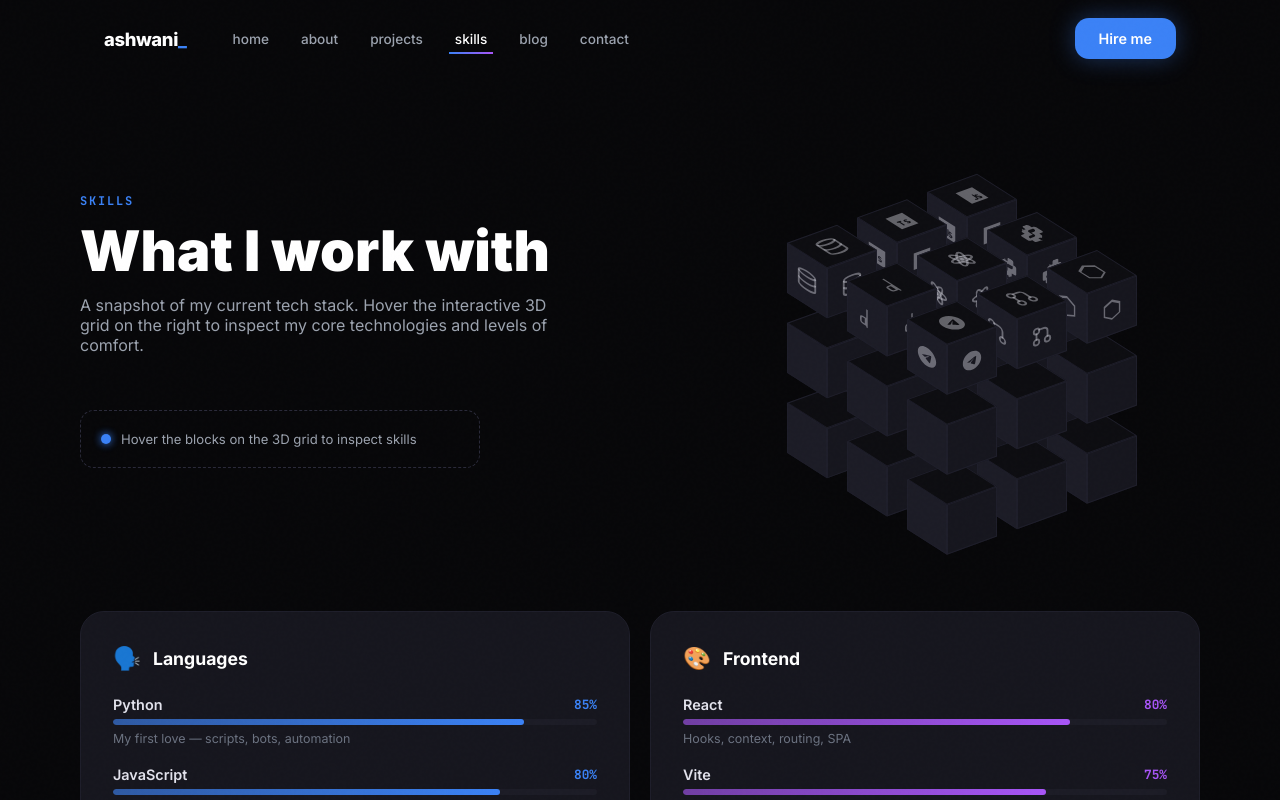
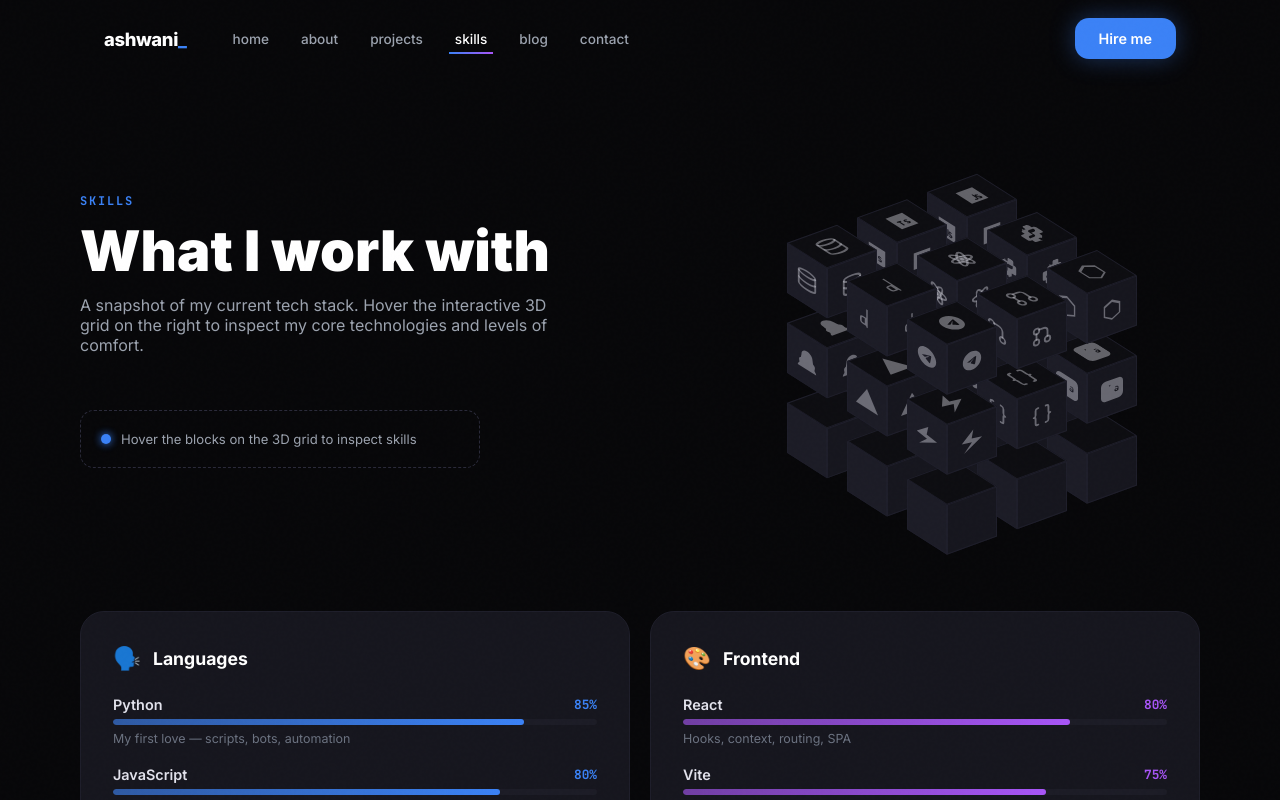
Before and after one commit to lets-make-ashwani/portfolio-website, a React (Vite) app: page /skills in a window 1280 px wide. Shown: the top 800 px of the page. Built offline with nearby package versions, Linux system fonts and the light colour scheme.

Commit message:
fill all 10 empty black cubes with new skill icons

```diff
--- a/src/pages/Skills.jsx
+++ b/src/pages/Skills.jsx
@@ -65,15 +65,26 @@
 ];
 
 const cubeSkills = [
-  { name: 'Python',     level: 85, color: '#3b82f6', note: 'My core language — used for automation scripts, scrapers, and Telegram bots' },
-  { name: 'React',      level: 80, color: '#a855f7', note: 'Modern UI library — building reusable states, hooks, and responsive frontends' },
-  { name: 'Django',     level: 70, color: '#22c55e', note: 'Python backend framework — designing secure schemas, ORMs, and REST APIs' },
-  { name: 'JavaScript', level: 80, color: '#f59e0b', note: 'Interactive web experiences — client-side rendering and async browser APIs' },
-  { name: 'TypeScript', level: 65, color: '#06b6d4', note: 'Type-safe programming — scaling components with interfaces and generics' },
-  { name: 'SQL',        level: 70, color: '#ec4899', note: 'Relational databases — writing efficient queries, indices, and database joins' },
-  { name: 'Node.js',    level: 65, color: '#10b981', note: 'Server-side javascript runtime — building microservices and REST endpoints' },
-  { name: 'Git/GitHub', level: 82, color: '#6366f1', note: 'Version control — managing branches, pull requests, and open-source contributions' },
-  { name: 'Telegram API', level: 75, color: '#14b8a6', note: 'Automated chatbots — integration with webhooks, message polling, and commands' }
+  // ── Top layer (iVal = 3) ─────────────────────────────────────────────────
+  { name: 'Python',       level: 85, color: '#3b82f6', note: 'My core language — used for automation scripts, scrapers, and Telegram bots' },
+  { name: 'React',        level: 80, color: '#a855f7', note: 'Modern UI library — building reusable states, hooks, and responsive frontends' },
+  { name: 'Django',       level: 70, color: '#22c55e', note: 'Python backend framework — designing secure schemas, ORMs, and REST APIs' },
+  { name: 'JavaScript',   level: 80, color: '#f59e0b', note: 'Interactive web experiences — client-side rendering and async browser APIs' },
+  { name: 'TypeScript',   level: 65, color: '#06b6d4', note: 'Type-safe programming — scaling components with interfaces and generics' },
+  { name: 'SQL',          level: 70, color: '#ec4899', note: 'Relational databases — writing efficient queries, indices, and database joins' },
+  { name: 'Node.js',      level: 65, color: '#10b981', note: 'Server-side javascript runtime — building microservices and REST endpoints' },
+  { name: 'Git/GitHub',   level: 82, color: '#6366f1', note: 'Version control — managing branches, pull requests, and open-source contributions' },
+  { name: 'Telegram API', level: 75, color: '#14b8a6', note: 'Automated chatbots — integration with webhooks, message polling, and commands' },
+  // ── Middle layer (iVal = 2) — previously empty black cubes ───────────────
+  { name: 'Docker',       level: 40, color: '#2496ed', note: 'Containerization — learning to package apps into portable Docker containers' },
+  { name: 'Next.js',      level: 50, color: '#e2e8f0', note: 'Full-stack React — exploring the App Router, SSR, and edge functions' },
+  { name: 'Vercel',       level: 80, color: '#8b8b8b', note: 'Deployment platform — all my live projects are shipped and hosted here' },
+  { name: 'CSS/Flexbox',  level: 88, color: '#a78bfa', note: 'Layouts & animations — grid, flexbox, custom properties, and keyframes' },
+  { name: 'Framer Motion',level: 60, color: '#e0176c', note: 'UI animation library — powering all the transitions in this portfolio' },
+  { name: 'Linux',        level: 65, color: '#fcc624', note: 'Command-line comfort — shell scripts, file management, and SSH workflows' },
+  { name: 'MySQL',        level: 70, color: '#00758f', note: 'Open-source RDBMS — designing schemas, relations, and optimised queries' },
+  { name: 'REST APIs',    level: 78, color: '#ff6b35', note: 'API design & consumption — building, testing, and integrating REST services' },
+  { name: 'Vite',         level: 75, color: '#bd34fe', note: 'Lightning-fast build tool — HMR, ESM bundling, and modern dev tooling' },
 ];
 
 function getSkillIcon(name) {
@@ -139,6 +150,61 @@
       return (
         <svg viewBox="0 0 24 24" fill="currentColor" className="skills-cube-icon">
           <path d="M12 2C6.48 2 2 6.48 2 12s4.48 10 10 10 10-4.48 10-10S17.52 2 12 2zm4.64 6.8c-.15 1.58-.8 5.42-1.13 7.19-.14.75-.42 1-.68 1.03-.58.05-1.02-.38-1.58-.75-.88-.58-1.38-.94-2.23-1.5-.99-.65-.35-1.01.22-1.59.15-.15 2.71-2.48 2.76-2.69a.2.2 0 0 0-.05-.18c-.06-.05-.14-.03-.2-.02-.08.02-1.3 1.02-3.66 2.61-.34.24-.65.35-.93.34-.31 0-.91-.17-1.36-.32-.55-.18-.99-.28-.95-.58.02-.16.24-.32.66-.49 2.58-1.12 4.31-1.86 5.17-2.21 2.47-.99 2.98-1.16 3.31-1.17.07 0 .23.02.34.1.09.07.12.17.13.27 0 .06-.01.2-.02.27z"/>
+        </svg>
+      );
+    case 'Docker':
+      return (
+        <svg viewBox="0 0 24 24" fill="currentColor" className="skills-cube-icon">
+          <path d="M13.5 9H15V7.5h-1.5V9zm-3 0H12V7.5h-1.5V9zm-3 0H9V7.5H7.5V9zM12 6h1.5V4.5H12V6zm-3 0H10.5V4.5H9V6zm9.9 3.45c-.37-.26-.97-.37-1.45-.31-.06-.51-.3-1-.72-1.37l-.24-.22-.25.21c-.3.26-.58.7-.67 1.12-.08.4 0 .8.19 1.13-.28.14-.57.2-.88.2H2.1l-.05.3c-.1.62-.1 2.54 1.14 3.88.94 1.02 2.38 1.54 4.26 1.54 4.04 0 7.03-1.83 8.44-5.16.55.01 1.75.02 2.37-1.12l.12-.21-.39-.22zM4.5 10.5H6V12H4.5v-1.5zm3 0H9V12H7.5v-1.5zm3 0H12V12h-1.5v-1.5zm3 0H15V12h-1.5v-1.5z"/>
+        </svg>
+      );
+    case 'Next.js':
+      return (
+        <svg viewBox="0 0 24 24" fill="currentColor" className="skills-cube-icon">
+          <path d="M11.572 0c-.176 0-.31.001-.358.007a19.76 19.76 0 0 1-.364.033C7.443.346 4.25 2.185 2.228 5.012a11.875 11.875 0 0 0-2.119 5.243c-.096.659-.108.854-.108 1.747s.012 1.089.108 1.748c.652 4.506 3.86 8.292 8.209 9.695.779.25 1.6.422 2.534.525.363.04 1.935.04 2.299 0 1.611-.178 2.977-.577 4.323-1.264.207-.106.247-.134.219-.158-.02-.013-.9-1.193-1.955-2.62l-1.919-2.592-2.404-3.558a338.739 338.739 0 0 0-2.422-3.556c-.009-.002-.018 1.579-.023 3.51-.007 3.38-.01 3.515-.052 3.595a.426.426 0 0 1-.206.214c-.075.037-.14.044-.495.044H7.81l-.108-.068a.438.438 0 0 1-.157-.171l-.05-.106.006-4.703.007-4.705.072-.092a.645.645 0 0 1 .174-.143c.096-.047.134-.051.54-.051.478 0 .558.018.682.154.035.038 1.337 1.999 2.895 4.361a10760.433 10760.433 0 0 0 4.735 7.17l1.9 2.879.096-.063a12.317 12.317 0 0 0 2.466-2.163 11.944 11.944 0 0 0 2.824-6.134c.096-.66.108-.854.108-1.748 0-.893-.012-1.088-.108-1.747-.652-4.506-3.859-8.292-8.208-9.695a12.597 12.597 0 0 0-2.499-.523A33.119 33.119 0 0 0 11.573 0z"/>
+        </svg>
+      );
+    case 'Vercel':
+      return (
+        <svg viewBox="0 0 24 24" fill="currentColor" className="skills-cube-icon">
+          <path d="M24 22.525H0l12-21.05 12 21.05z"/>
+        </svg>
+      );
+    case 'CSS/Flexbox':
+      return (
+        <svg viewBox="0 0 24 24" fill="currentColor" className="skills-cube-icon">
+          <path d="M1.5 0l1.77 19.9L12 22.5l8.73-2.6L22.5 0zm18.4 5H5.2l.3 3.4h11.6l-.7 7.1-4.4 1.2-4.4-1.2-.3-3.3H10l.1 1.8 1.9.5 1.9-.5.2-2.3H6.7l-.6-7z"/>
+        </svg>
+      );
+    case 'Framer Motion':
+      return (
+        <svg viewBox="0 0 24 24" fill="currentColor" className="skills-cube-icon">
+          <path d="M4 0h16v8h-8zM4 8h8l8 8H4zM4 16h8v8z"/>
+        </svg>
+      );
+    case 'Linux':
+      return (
+        <svg viewBox="0 0 24 24" fill="currentColor" className="skills-cube-icon">
+          <path d="M20.581 19.049c-.55-.446-.336-1.589-.159-2.411.108-.501.22-1.01.22-1.496 0-1.119-.568-2.087-1.952-2.733C18.604 10.855 18 9.524 18 8c0-3.313-2.686-6-6-6S6 4.687 6 8c0 1.524-.604 2.855-.69 4.409-1.384.646-1.952 1.614-1.952 2.733 0 .486.112.995.22 1.496.177.822.391 1.965-.159 2.411C2.97 19.7 2 20.5 2 22h20c0-1.5-.97-2.3-1.419-2.951z"/>
+        </svg>
+      );
+    case 'MySQL':
+      return (
+        <svg viewBox="0 0 24 24" fill="currentColor" className="skills-cube-icon">
+          <path d="M16.405 5.501c-.115 0-.193.014-.274.033v.013h.014c.054.104.146.19.246.274l.066.06v-.014c.055-.02.115-.045.14-.1a.33.33 0 0 0-.192-.266zM5.001 1C2.239 1 0 3.24 0 6.001v11.998C0 20.761 2.239 23 5.001 23h13.998C21.761 23 24 20.761 24 18.001V6.001A5.001 5.001 0 0 0 18.999 1H5.001zm11.698 14.293c-1.208 0-2.047-.66-2.047-1.596 0-.963.861-1.606 2.047-1.606.558 0 1.052.131 1.453.359v-.86c0-.617-.417-.969-1.146-.969-.52 0-.981.149-1.33.38l-.358-.771c.459-.282 1.071-.462 1.726-.462 1.214 0 1.99.56 1.99 1.621v3.035c-.416.56-1.067.869-1.735.869zm-.069-2.595c-.538 0-.887.283-.887.7 0 .412.349.7.887.7.419 0 .779-.162 1.029-.434v-.534c-.257-.271-.617-.432-1.029-.432zm-3.956 2.486l-1.965-6.19H9.34l1.93 6.19h1.404zm-5.85-6.19L8.73 14.95h1.329l1.884-5.956H10.61zm1.883-.618L10.19 3.03H8.787L8.186 6.376h2.521z"/>
+        </svg>
+      );
+    case 'REST APIs':
+      return (
+        <svg viewBox="0 0 24 24" fill="none" stroke="currentColor" strokeWidth="2" strokeLinecap="round" strokeLinejoin="round" className="skills-cube-icon">
+          <path d="M8 3H7a2 2 0 0 0-2 2v5a2 2 0 0 1-2 2 2 2 0 0 1 2 2v5c0 1.1.9 2 2 2h1"/>
+          <path d="M16 21h1a2 2 0 0 0 2-2v-5c0-1.1.9-2 2-2a2 2 0 0 1-2-2V5a2 2 0 0 0-2-2h-1"/>
+        </svg>
+      );
+    case 'Vite':
+      return (
+        <svg viewBox="0 0 24 24" fill="currentColor" className="skills-cube-icon">
+          <path d="M13.397.396L.823 12.185l11.14 1.736-8.608 9.683 19.652-12.26-11.378-1.818L13.397.396z"/>
         </svg>
       );
     default:
@@ -219,9 +285,8 @@
                   {[-1, 0, 1].map((xVal) => (
                     <div key={xVal} style={{ '--x': xVal, '--y': 0 }}>
                       {[3, 2, 1].map((iVal) => {
-                        const isTop = iVal === 3;
-                        const skillIndex = cubeIdx * 3 + (xVal + 1);
-                        const skill = isTop ? cubeSkills[skillIndex] : null;
+                        const skillIndex = (3 - iVal) * 9 + cubeIdx * 3 + (xVal + 1);
+                        const skill = cubeSkills[skillIndex] || null;
                         const hoverColor = skill ? skill.color : 'var(--blue)';
 
                         return (
```
